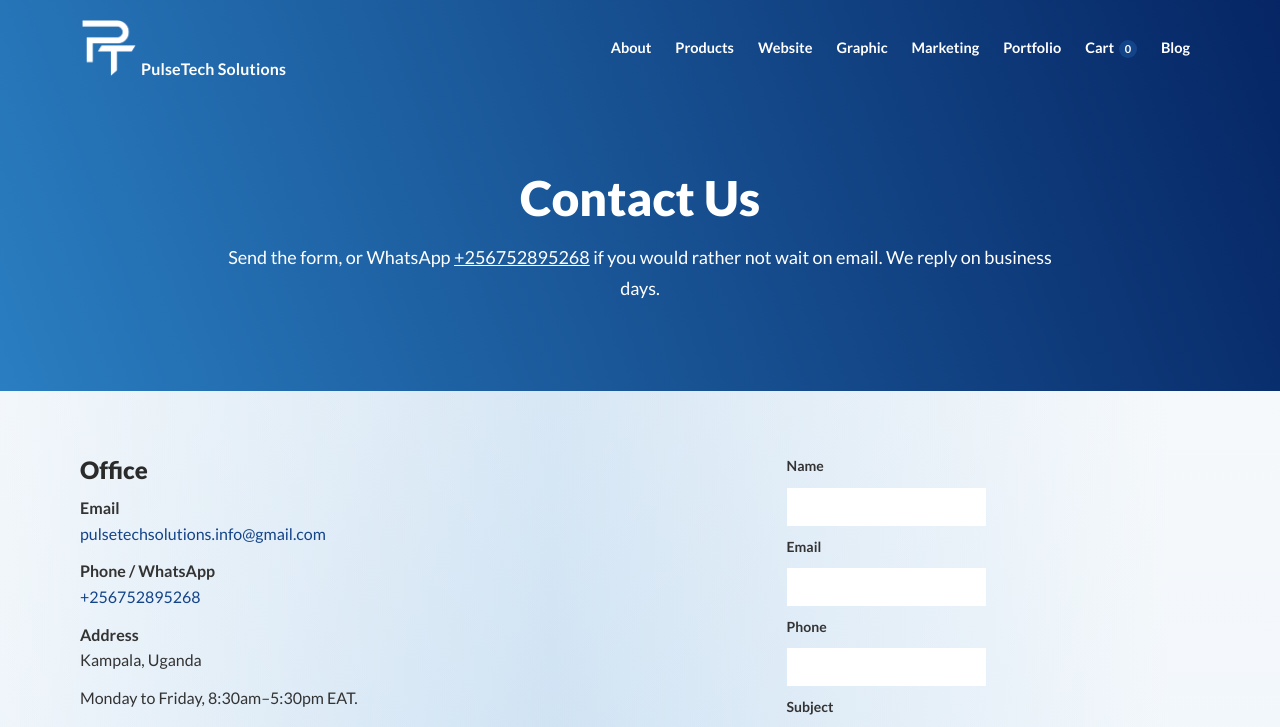
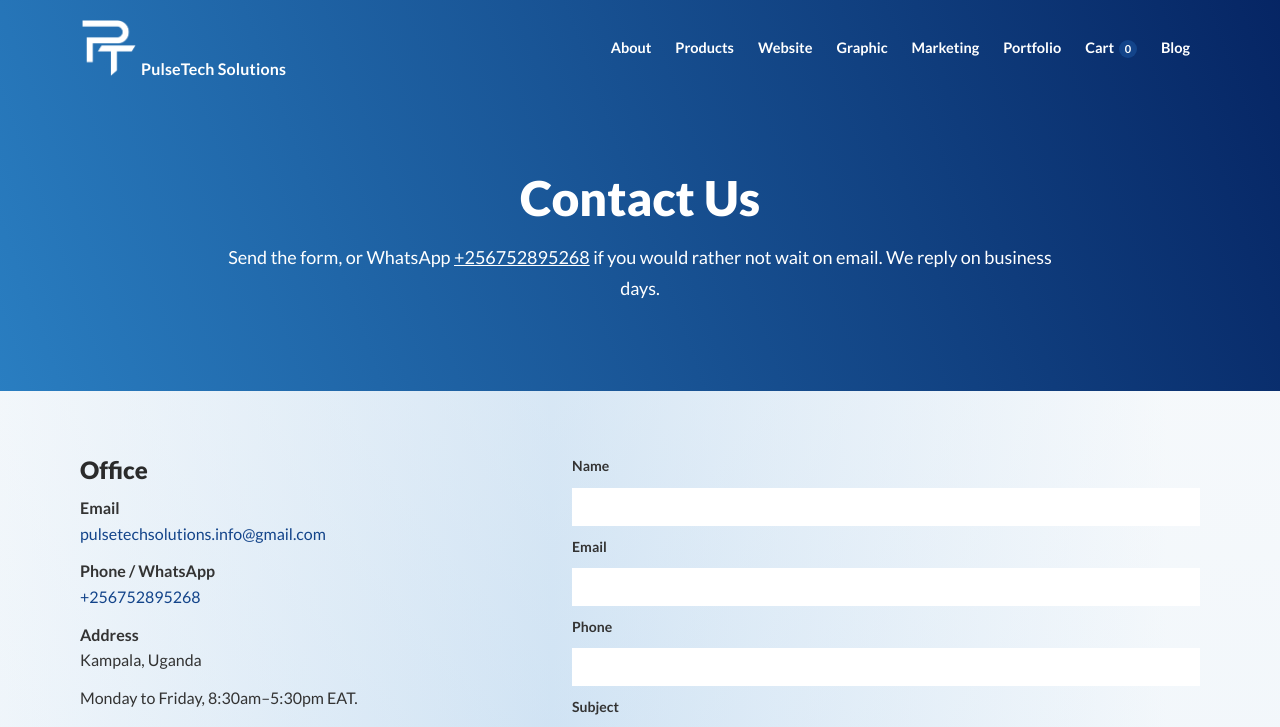
Before and after one commit to Justusmayanja/FreshTech-website, a PHP site: page /contact.html in a window 1280 px wide. Shown: the top 727 px of the page. Run offline with PHP 8.4, Linux system fonts and the light colour scheme.

Commit message:
contact form

```diff
--- a/css/styles.css
+++ b/css/styles.css
@@ -675,6 +675,7 @@ details.demand p { padding: 0 4px 14px; color: #555; margin: 0; }
   padding: 18px 18px 8px;
 }
 .form { display: grid; gap: 10px; max-width: 640px; margin: 0 auto; }
+.contact-grid > .form { width: 100%; max-width: none; margin: 0; }
 .form label { font-weight: 700; font-size: 14px; }
 .contact-grid {
   display: grid;
```
